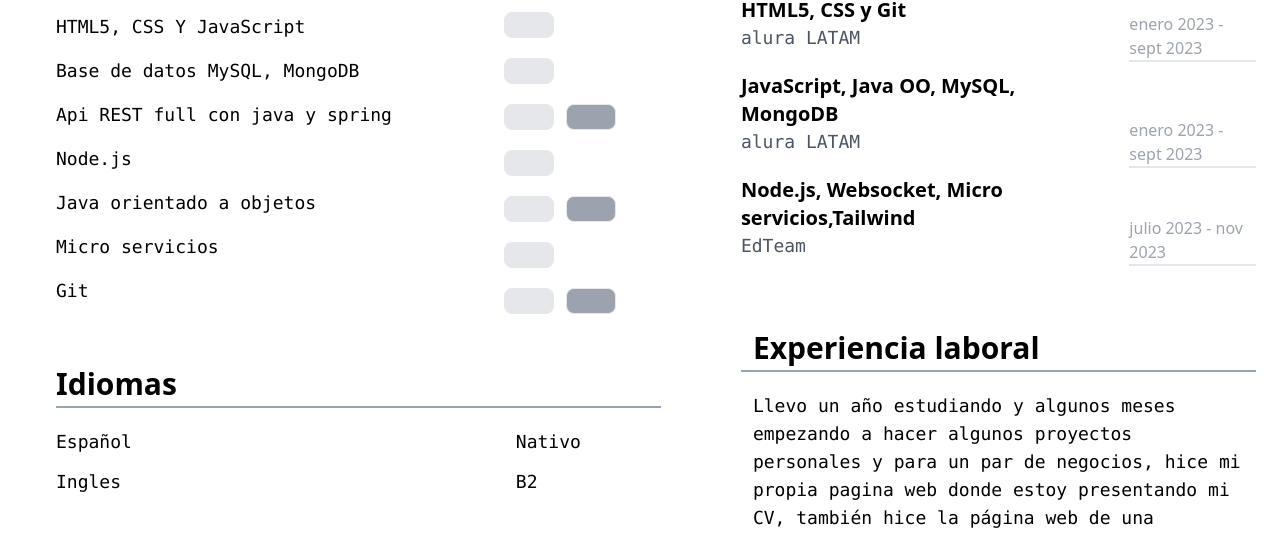
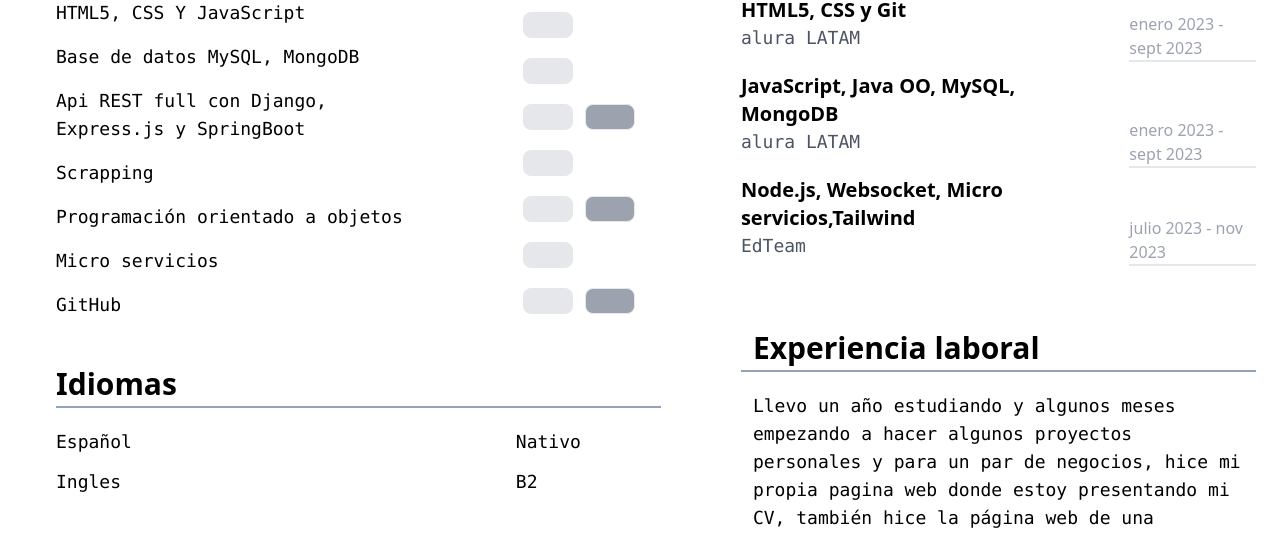
Before and after one commit to fabrixbau/MiPaginaWebPresentacion, a website built with Vite: page index.html in a window 1280 px wide. Shown: the part 562-1097 px from the top of the page. Built offline with nearby package versions, Linux system fonts and the light colour scheme.

Commit message:
se modifico destrezas

```diff
--- a/index.html
+++ b/index.html
@@ -80,11 +80,11 @@
                     <div class=" lg:-mt-1 font-mono text-lg ">
                         <p class="">HTML5, CSS Y JavaScript</p>
                         <p class="pt-4">Base de datos MySQL, MongoDB</p>
-                        <p class="pt-4">Api REST full con java y spring</p>
-                        <p class="pt-4">Node.js</p>
-                        <p class="pt-4">Java orientado a objetos</p>
+                        <p class="pt-4">Api REST full con Django, Express.js y SpringBoot</p>
+                        <p class="pt-4">Scrapping</p>
+                        <p class="pt-4">Programación orientado a objetos</p>
                         <p class="pt-4">Micro servicios</p>
-                        <p class="pt-4">Git</p>
+                        <p class="pt-4">GitHub</p>
                     </div>
 
 
```
